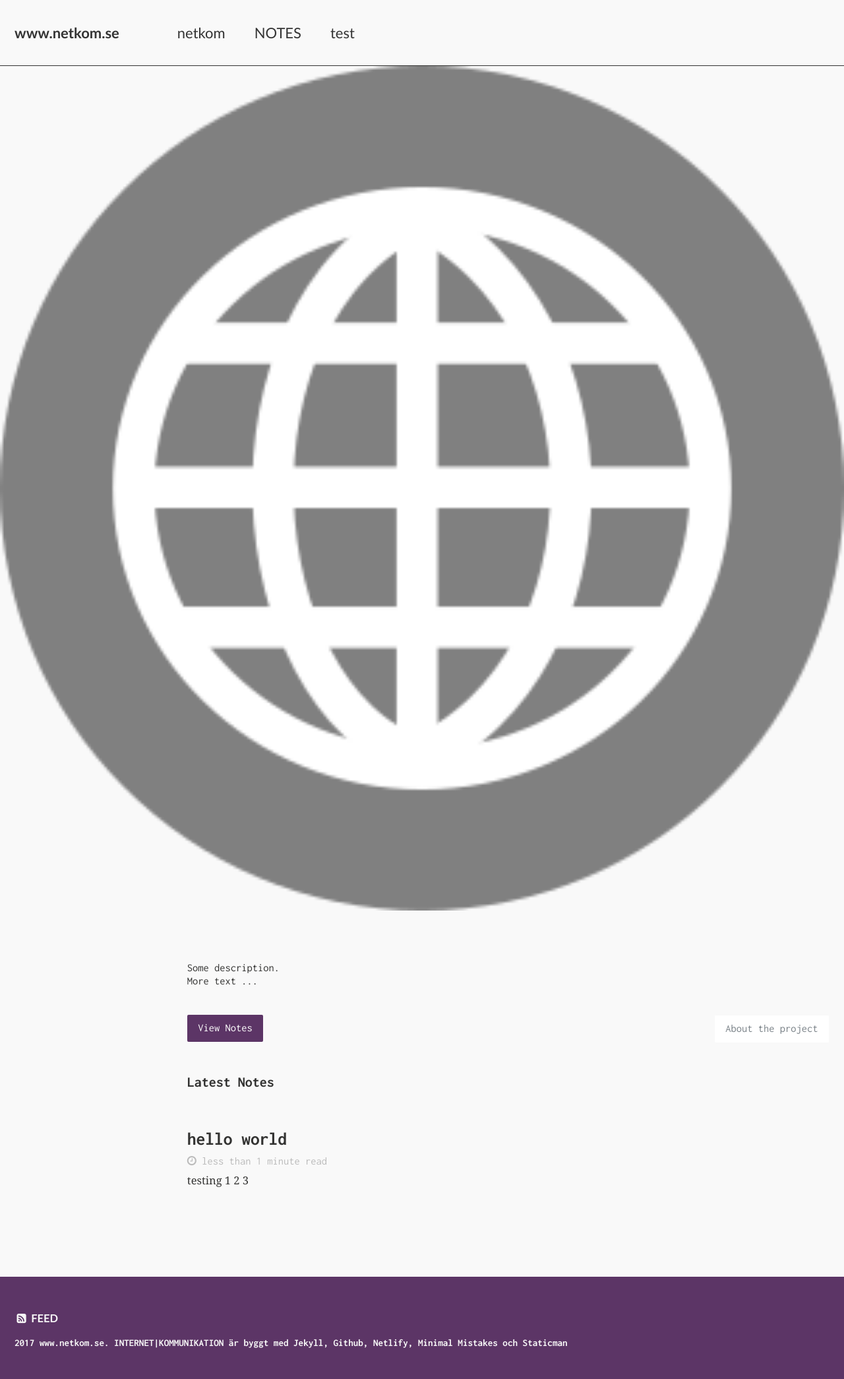
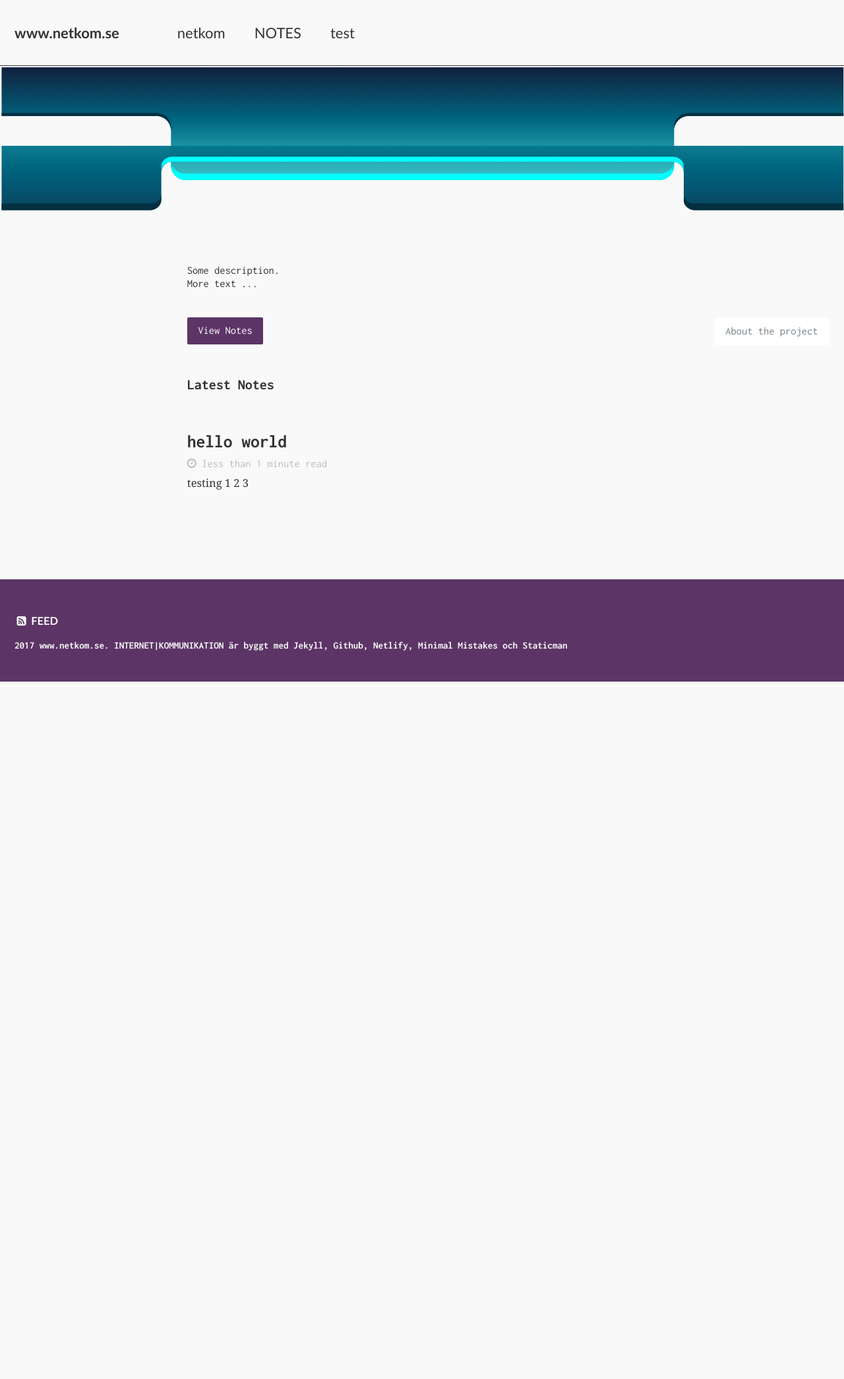
Before and after one commit to gitter-badger/www.netkom.se, a Jekyll site: the page built from index.html, in a window 1280 px wide. Shown: the whole page at 66% size. Built offline with Jekyll 4.4.1, drawn with Linux system fonts in a browser that asks for light colours; some web fonts are replaced; the list of posts is cut into pages by our own code; after the commit the page ends 1033 px from its top, so only the background shows below that.

Commit message:
Update index.html

```diff
--- a/index.html
+++ b/index.html
@@ -3,5 +3,5 @@ layout: home
 description: "Description"
 author_profile: false
 header:
-  image: /images/netkom.png
+  image: /images/banner9.svg
 ---
```
